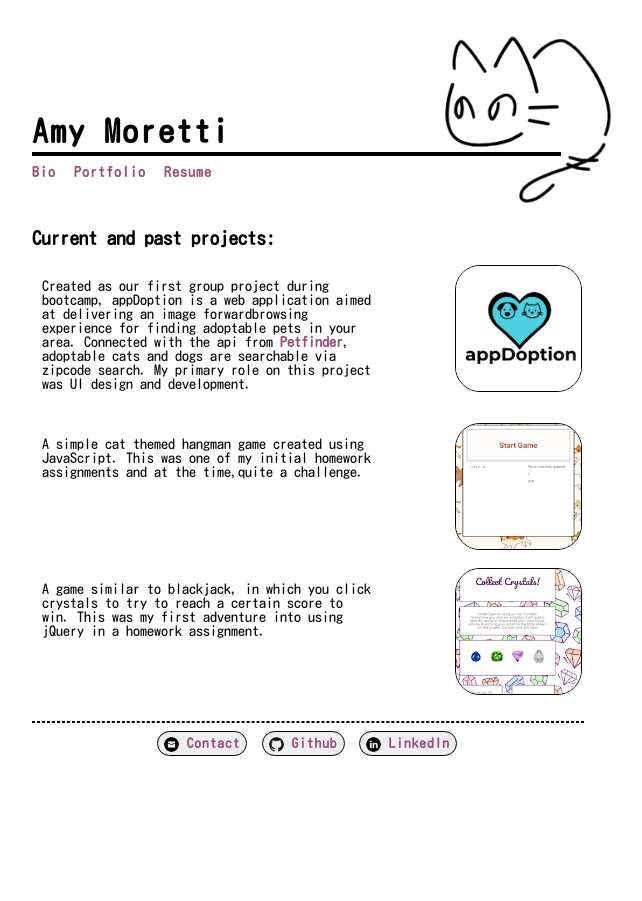
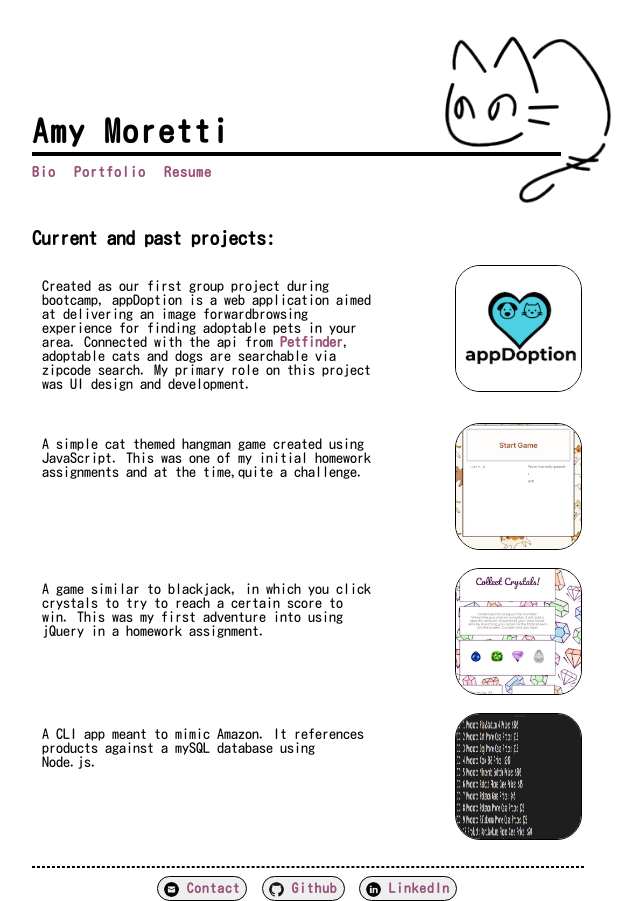
Before and after one commit to morettiamye/morettiamye.github.io, a plain HTML site: page portfolio.html in a window 1280 px wide. Shown: the whole page, without its empty margins (308-950 px from the left). Before the commit the page ends 800 px from the top, so only its background shows below. Drawn offline with Linux system fonts and the light colour scheme.

Commit message:
Adding Bamazon

```diff
--- a/portfolio.html
+++ b/portfolio.html
@@ -63,6 +63,13 @@
 
         <br>
         <br>
+
+        <p class="pText">A CLI app meant to mimic Amazon.  It references products against a mySQL database using Node.js.</p>
+
+        <a href="https://github.com/morettiamye/bamazon"><img class="pImage" src="assets/images/products.png"></a>
+
+        <br>
+        <br>
         <hr class="break">
 
 
```
Also changed, not shown: 2 other files.
